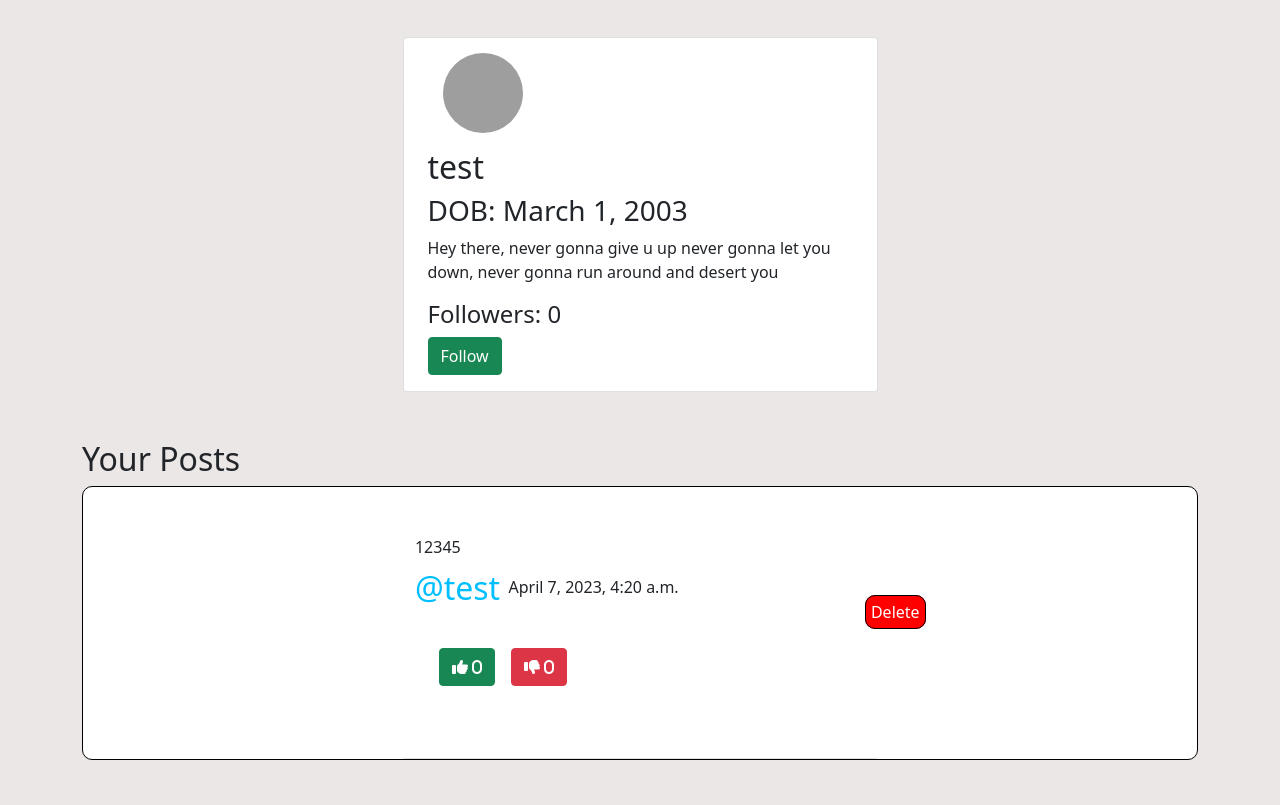
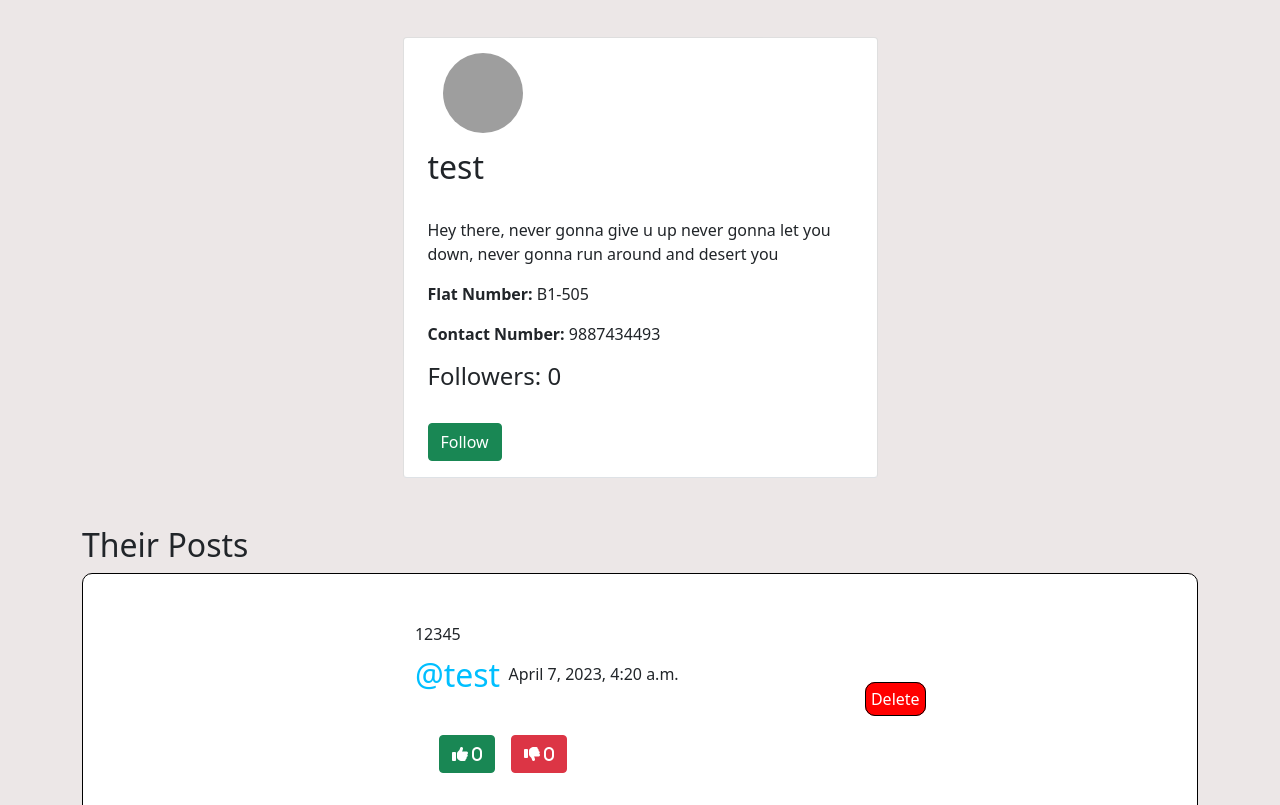
Before and after one commit to Abheelash-Mishra/Smart_Society_App, a Django app: page /main/communications/profile/2 in a window 1280 px wide. Shown: the part 153-958 px from the top of the page. Run offline with Django 4.2, Linux system fonts and the light colour scheme; data comes from the database, SQL or seed files in the repository; both versions use the stored data as it was after the commit; some libraries are stand-ins or nearby versions; grey boxes are pictures that could not be loaded.

Commit message:
Added new model fields and removed certain profile details from html

```diff
--- a/communications/models.py
+++ b/communications/models.py
@@ -25,6 +25,8 @@ class Profile(models.Model):
     birthday = models.DateField(blank= True, null=True)
     picture = models.ImageField(upload_to="uploads/profile_pic", default="uploads/profile_pic/dafault_PP.png", blank=True)
     followers = models.ManyToManyField(User, blank=True, related_name="followers")
+    flat_no = models.CharField(max_length=6, default="N/A")
+    contact_no = models.CharField(max_length=13, default="N/A")
 
 
 @receiver(post_save, sender = User)
--- a/communications/templates/profile.html
+++ b/communications/templates/profile.html
@@ -26,14 +26,20 @@
                     <h2>{{ profile.name }}</h2>
                 {% endif %}
 
-                {% if profile.birthday %}
-                    <h3>DOB: {{ profile.birthday }}</h3>
-                {% endif %}
+                <br>
 
                 {% if profile.bio %}
                     <p>{{ profile.bio }}</p>
                 {% endif %}
+
+                <p><strong>Flat Number: </strong> {{ profile.flat_no }}</p>
+
+                {% if user.is_superuser %}
+                <p><strong>Contact Number: </strong> {{ profile.contact_no }}</p>
+                {% endif %}
+
                 <h4>Followers: {{ followers_count }}</h4>
+                <br>
                 {% if user == request.user %}
                 {% else %}
                     {% if is_a_follower %}
@@ -51,7 +57,7 @@
             </div>
 
         </div>
-        <h2>Your Posts</h2>
+        <h2>Their Posts</h2>
 
         {% for post in posts %}
             <div class="mb-5"
--- a/communications/views.py
+++ b/communications/views.py
@@ -180,7 +180,7 @@ class removeFollower(LoginRequiredMixin, View):
 
 class EditProfileView(LoginRequiredMixin, UserPassesTestMixin, UpdateView):
     model = Profile
-    fields = ["name","bio","birthday","picture"]
+    fields = ["name","bio","birthday","picture","flat_no","contact_no"]
     template_name = "edit_profile.html"
 
     def get_success_url(self):
--- a/landing/templates/navbar.html
+++ b/landing/templates/navbar.html
@@ -41,7 +41,7 @@
 {#                        </ul>#}
 {#                    </li>#}
                 </ul>
-                    <form class="d-flex" method="GET" action="#">
+                    <form class="d-flex" method="GET" action="{% url 'search_user' %}">
                         <input class="form-control me-2" type="search" name="query" value="{{ request.GET.query }}" placeholder="@User" aria-label="Search">
                         <button class="btn btn-outline-success" type="submit">Search</button>
                     </form>
@@ -49,7 +49,7 @@
                             <a class="nav-link dropdown-toggle text-dark" data-bs-toggle="dropdown" role="button"
                                aria-expanded="false"><i class="fas fa-user"></i></a>
                             <ul class="dropdown-menu">
-                                <li><a href="#" class="dropdown-item">Profile</a></li>
+                                <li><a href="{% url "profile" user.id %}" class="dropdown-item">Profile</a></li>
                                 <li><a href="#" class="dropdown-item">Settings</a></li>
                                 <li><a href="{% url 'account_logout' %}" class="dropdown-item">Sign Out</a></li>
                             </ul>
```
Also changed, not shown: communications/migrations/0002_profile_contact_no_profile_flat_no.py (added), db.sqlite3.
